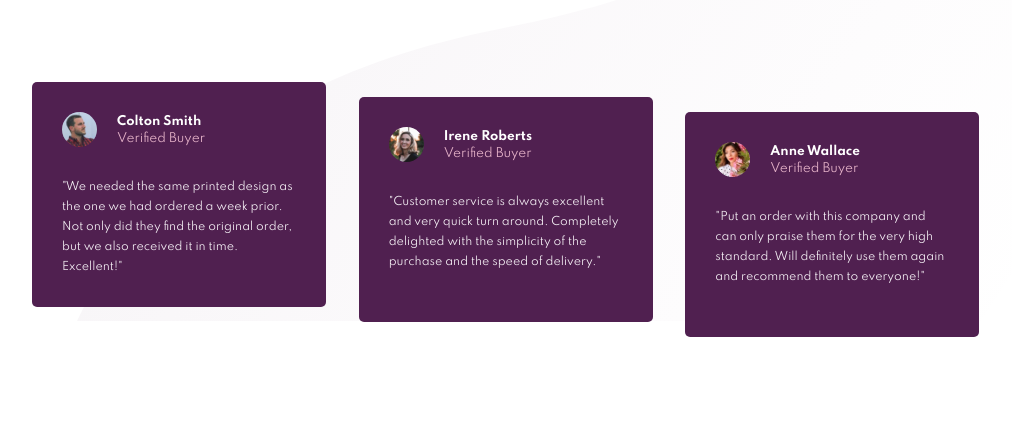
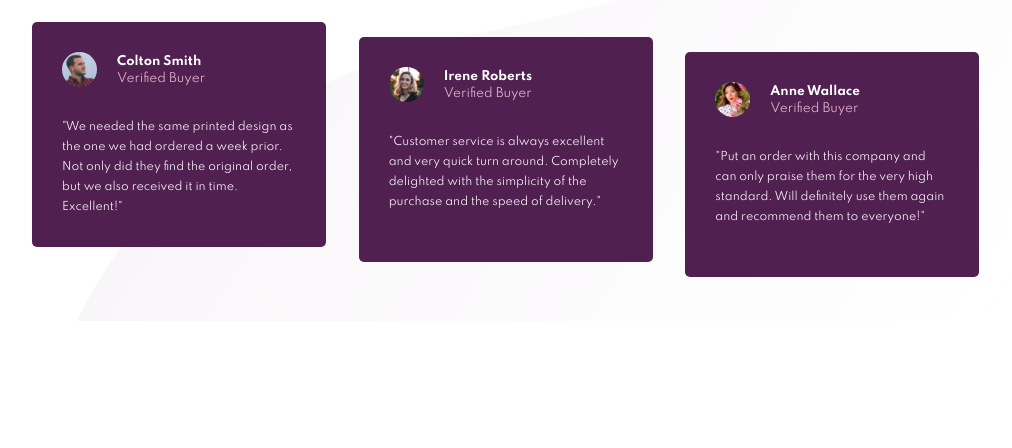
Before and after one commit to DaoudAnas13/Social-proof-section, a plain HTML site: page index.html in a window 1280 px wide. Shown: the part 352-800 px from the top of the page, without its empty margins (118-1130 px from the left). Drawn offline with Linux system fonts and the light colour scheme.

Commit message:
Update style.css

```diff
--- a/style.css
+++ b/style.css
@@ -23,7 +23,7 @@ body{
 }
 
 .main-container{
-    padding-top: 130px;
+    padding-top: 70px;
     padding-right: 150px;
     padding-left: 150px;
 }
```
